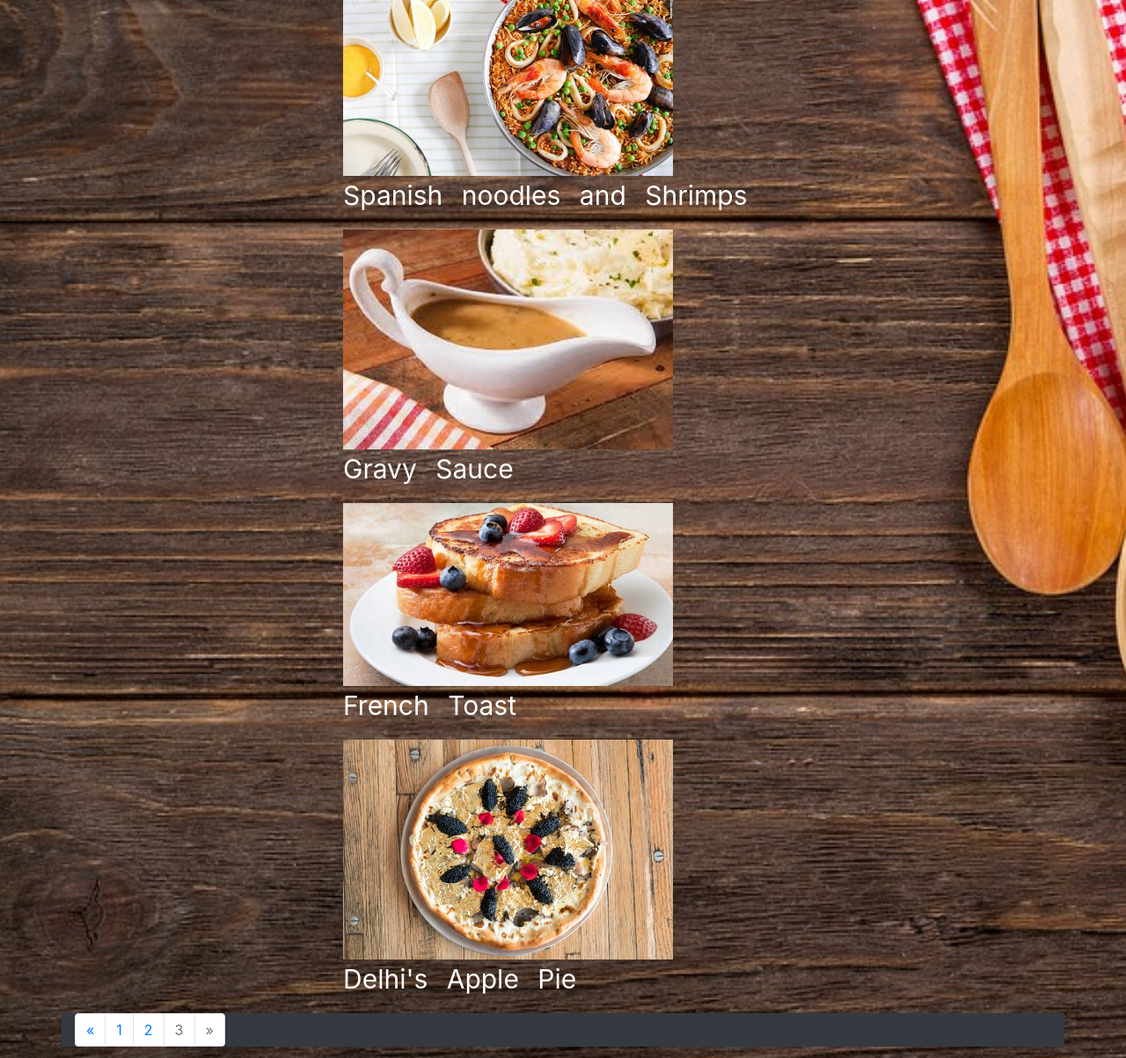
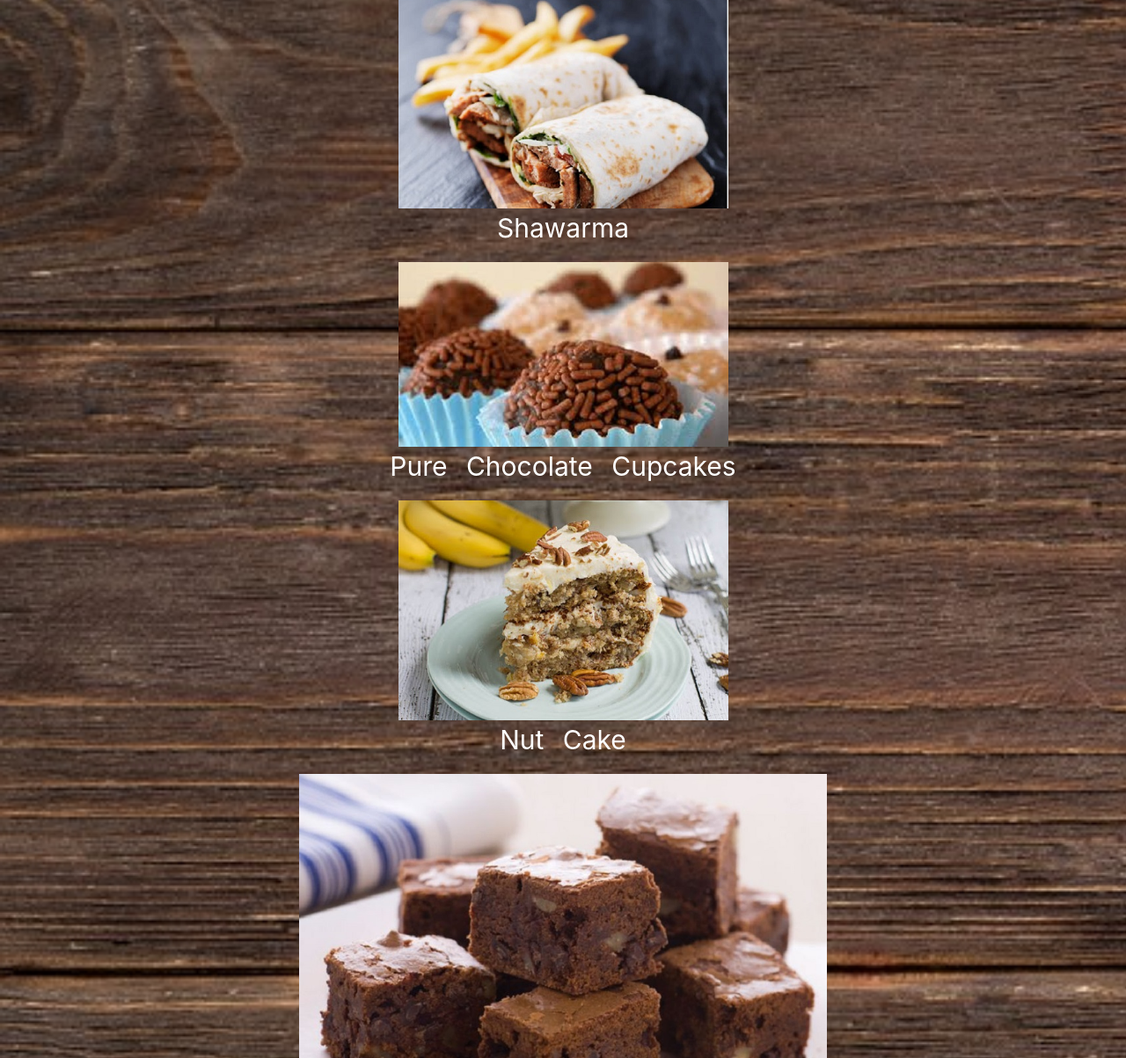
Before and after one commit to Zuka-Dev/myassignment, a plain HTML site: page desert.html in a window 1280 px wide. Shown: the part 101-1304 px from the top of the page at 88% size. Drawn offline with nearby package versions, Linux system fonts and the light colour scheme.

Commit message:
Add files via upload

```diff
--- a/desert.html
+++ b/desert.html
@@ -33,6 +33,7 @@
             display: flex;
             flex-direction: column;
             flex-wrap: nowrap;
+            justify-content: center;
             align-items: center;
         }
 
@@ -90,23 +91,26 @@
 
             <div id="logo">  <a class="navbar-brand" href="index.html"><img src="image/navimage.jpg"/></a></div>
             <div id="images" class="flex-container">
-                 <figure>
-             <img src="image/spaniloo.jpg" alt="">
-             <figcaption>Spanish noodles and Shrimps</figcaption>
+                 <figure class="flex-container">
+             <img src="image/shawarma.jpg" alt="">
+             <figcaption>Shawarma</figcaption>
          </figure>
-         <figure>
-                 <img src="image/gravy.jpg" alt="">
-                 <figcaption>Gravy Sauce</figcaption>
+         <figure class="flex-container">
+                 <img src="image/ohhno.jpg" alt="">
+                 <figcaption>Pure Chocolate Cupcakes</figcaption>
              </figure>
-             <figure>
-                     <img src="image/frenchtoast.jpg" alt="">
-                     <figcaption>French Toast</figcaption>
+             <figure class="flex-container">
+                     <img src="image/nutcake.jpg" alt="">
+                     <figcaption>Nut Cake</figcaption>
                  </figure>
-                 <figure>
-                         <img src="image/medoo.jpg" alt="">
-                         <figcaption>Delhi's Apple Pie</figcaption>
+                 <figure class="flex-container">
+                         <img src="image/brownies.jpeg" alt="">
+                         <figcaption>Brownies</figcaption>
                      </figure>
-
+                     <figure class="flex-container">
+                        <img src="image/magnitumtum.jpg" alt="">
+                        <figcaption>Sandwich Strawberry Sundae</figcaption>
+                    </figure>
                      </div>
 
 
@@ -121,7 +125,7 @@
 
 
 
-     <nav aria-label="Page navigation example" class="container navbar-dark bg-dark">
+     <nav aria-label="Page navigation example" class="container ">
             <ul class="pagination">
               <li class="page-item">
                 <a class="page-link" href="interentree.html" aria-label="Previous">
```
Also changed, not shown: africandishes.html (+9 -7 lines), interentree.html (+5 -4 lines).
